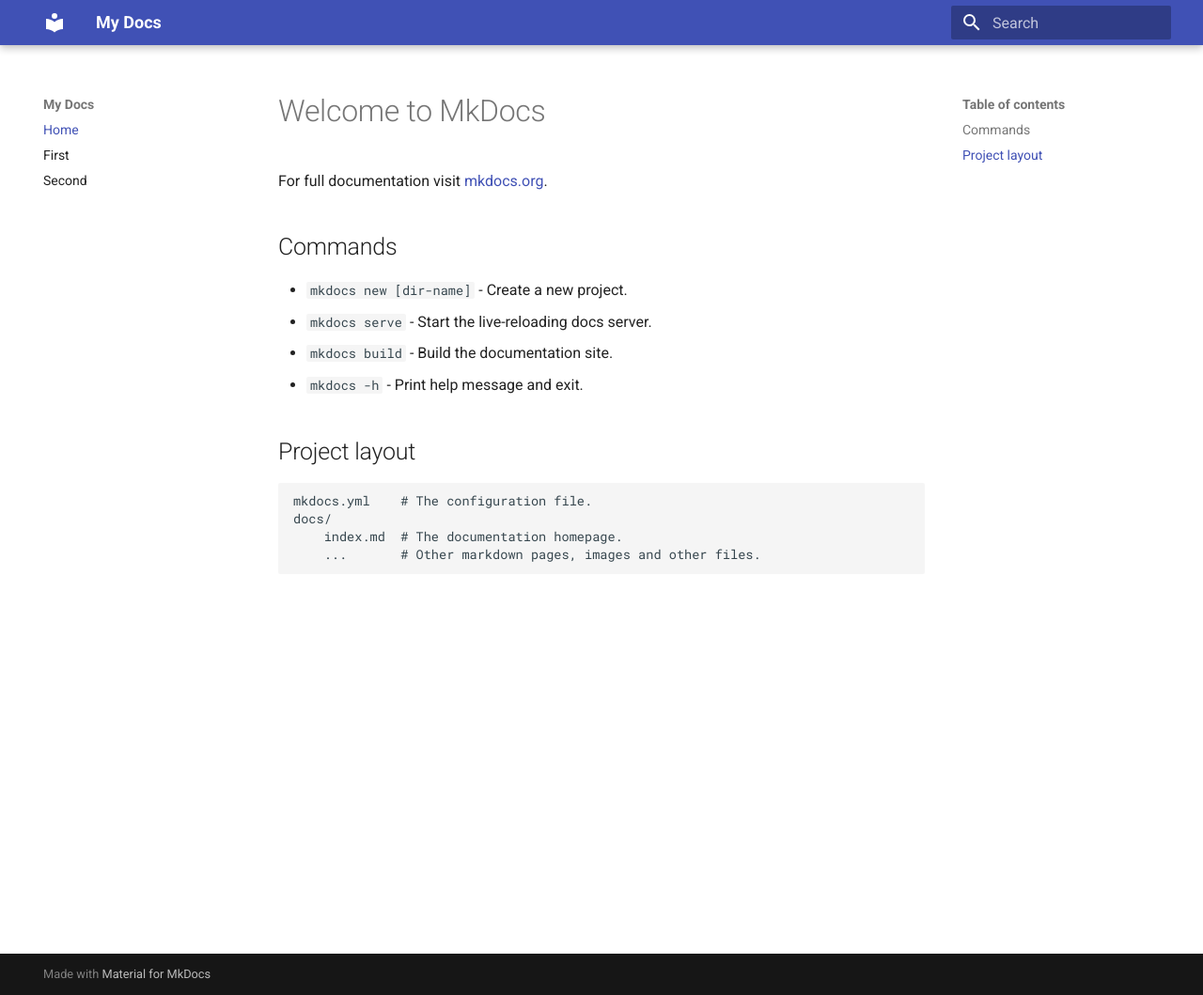
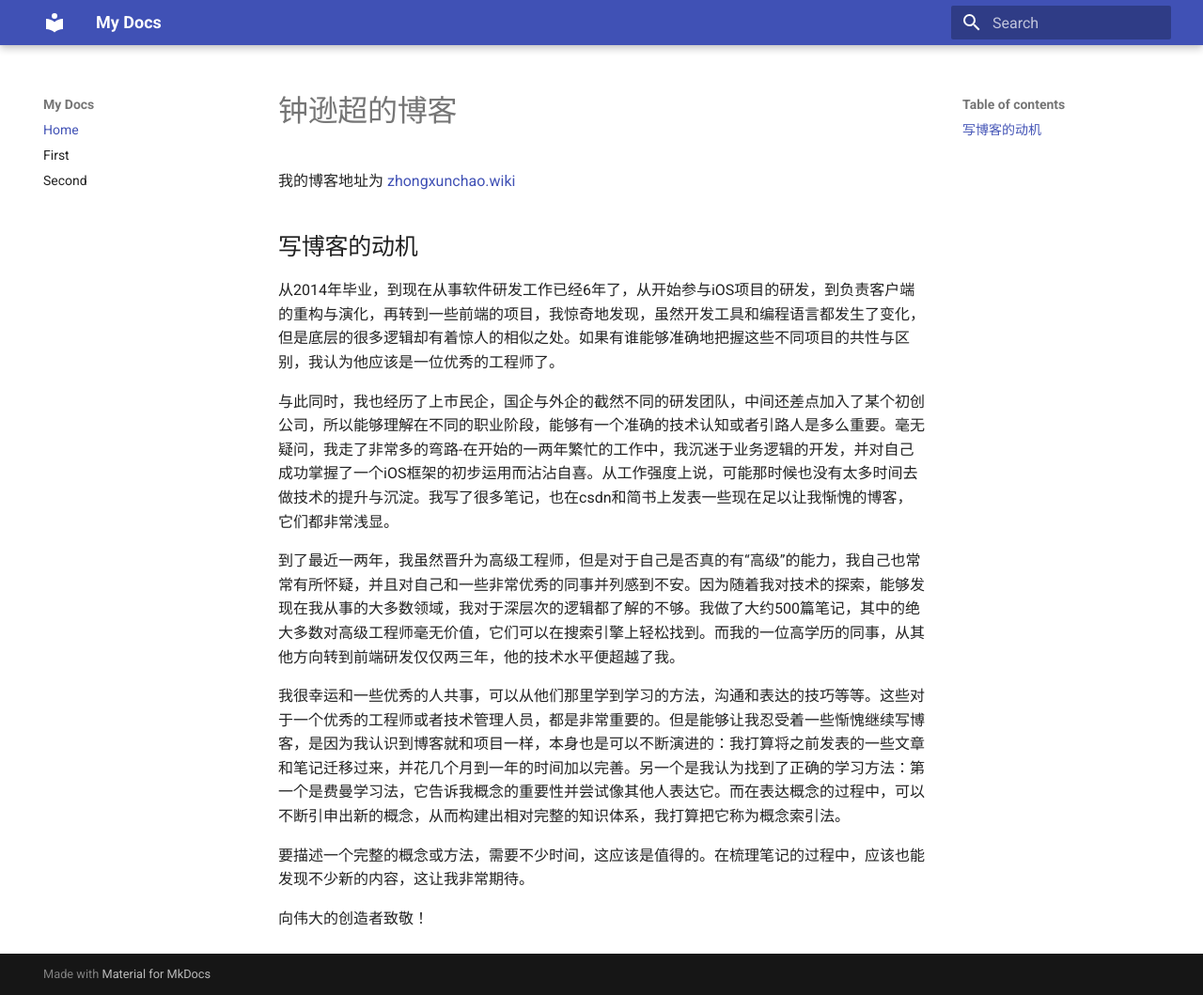
Before and after one commit to zhongxunchao/wiki, an MkDocs documentation site: the page built from docs/index.md, in a window 1280 px wide and 1059 px high. Shown: the whole window at 94% size. Built offline with MkDocs 1.6.1 and Material for MkDocs 9.7.7, drawn with Linux system fonts in a browser that asks for light colours.

Commit message:
Update the index.md

```diff
--- a/docs/index.md
+++ b/docs/index.md
@@ -1,17 +1,15 @@
-# Welcome to MkDocs
+# 钟逊超的博客
+我的博客地址为 [zhongxunchao.wiki](https://zhongxunchao.github.io/wiki/)
+## 写博客的动机
 
-For full documentation visit [mkdocs.org](https://www.mkdocs.org).
+从2014年毕业，到现在从事软件研发工作已经6年了，从开始参与iOS项目的研发，到负责客户端的重构与演化，再转到一些前端的项目，我惊奇地发现，虽然开发工具和编程语言都发生了变化，但是底层的很多逻辑却有着惊人的相似之处。如果有谁能够准确地把握这些不同项目的共性与区别，我认为他应该是一位优秀的工程师了。
 
-## Commands
+与此同时，我也经历了上市民企，国企与外企的截然不同的研发团队，中间还差点加入了某个初创公司，所以能够理解在不同的职业阶段，能够有一个准确的技术认知或者引路人是多么重要。毫无疑问，我走了非常多的弯路-在开始的一两年繁忙的工作中，我沉迷于业务逻辑的开发，并对自己成功掌握了一个iOS框架的初步运用而沾沾自喜。从工作强度上说，可能那时候也没有太多时间去做技术的提升与沉淀。我写了很多笔记，也在csdn和简书上发表一些现在足以让我惭愧的博客，它们都非常浅显。
 
-* `mkdocs new [dir-name]` - Create a new project.
-* `mkdocs serve` - Start the live-reloading docs server.
-* `mkdocs build` - Build the documentation site.
-* `mkdocs -h` - Print help message and exit.
+到了最近一两年，我虽然晋升为高级工程师，但是对于自己是否真的有“高级”的能力，我自己也常常有所怀疑，并且对自己和一些非常优秀的同事并列感到不安。因为随着我对技术的探索，能够发现在我从事的大多数领域，我对于深层次的逻辑都了解的不够。我做了大约500篇笔记，其中的绝大多数对高级工程师毫无价值，它们可以在搜索引擎上轻松找到。而我的一位高学历的同事，从其他方向转到前端研发仅仅两三年，他的技术水平便超越了我。
 
-## Project layout
+我很幸运和一些优秀的人共事，可以从他们那里学到学习的方法，沟通和表达的技巧等等。这些对于一个优秀的工程师或者技术管理人员，都是非常重要的。但是能够让我忍受着一些惭愧继续写博客，是因为我认识到博客就和项目一样，本身也是可以不断演进的：我打算将之前发表的一些文章和笔记迁移过来，并花几个月到一年的时间加以完善。另一个是我认为找到了正确的学习方法：第一个是费曼学习法，它告诉我概念的重要性并尝试像其他人表达它。而在表达概念的过程中，可以不断引申出新的概念，从而构建出相对完整的知识体系，我打算把它称为概念索引法。
 
-    mkdocs.yml    # The configuration file.
-    docs/
-        index.md  # The documentation homepage.
-        ...       # Other markdown pages, images and other files.
+要描述一个完整的概念或方法，需要不少时间，这应该是值得的。在梳理笔记的过程中，应该也能发现不少新的内容，这让我非常期待。
+
+向伟大的创造者致敬！
```
Also changed, not shown: 1 other file.
